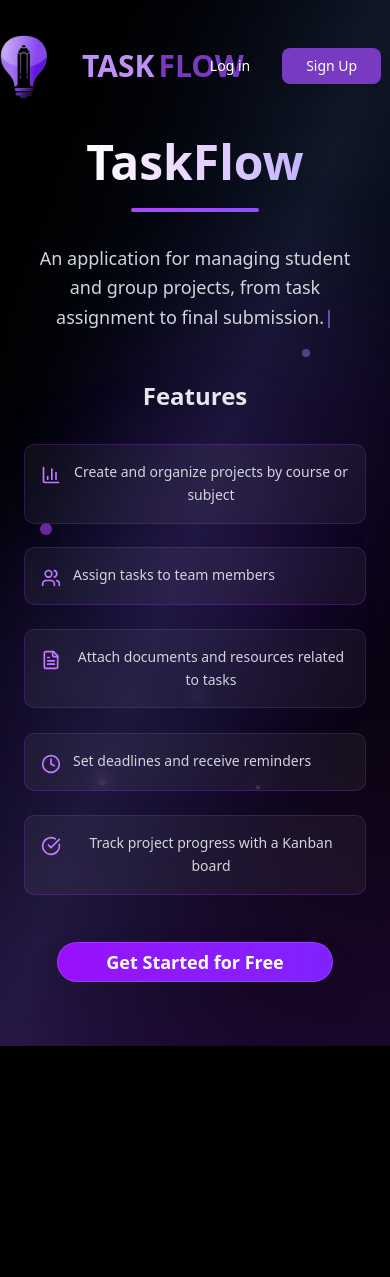
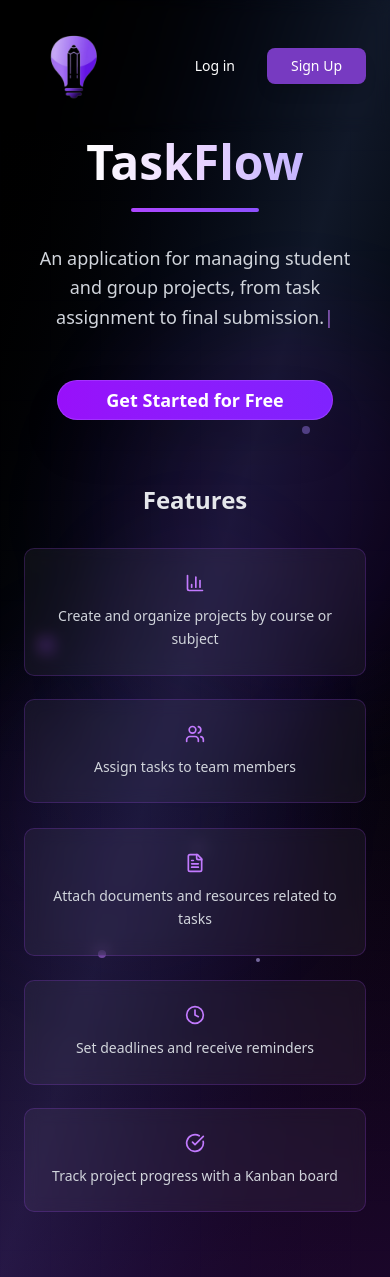
Before and after one commit to Akiii-lab/KanbanProject, a Next.js app: page / in a window 390 px wide. Before the commit the page ends 1046 px from the top, so only its background shows below. Built offline with nearby package versions, Linux system fonts and the light colour scheme.

Commit message:
feat: update hero section, and logo for responsive mode

```diff
--- a/src/components/HeroComponent/hero.tsx
+++ b/src/components/HeroComponent/hero.tsx
@@ -100,32 +100,7 @@ export const HeroComponent = () => {
                     </p>
                 </div>
 
-                {/* Features Section */}
-                <div className="mb-12 max-w-4xl">
-                    <h2 className="text-2xl md:text-3xl font-semibold mb-8 text-gray-200">
-                        Features
-                    </h2>
-                    <div className="grid grid-cols-1 md:grid-cols-2 lg:grid-cols-3 gap-6">
-                        {features.map((feature, index) => (
-                            <div
-                                key={index}
-                                className="flex items-start space-x-3 p-4 rounded-lg bg-white/5 backdrop-blur-sm border border-purple-500/20 hover:border-purple-400/40 transition-all duration-300 hover:bg-white/10 group"
-                                style={{
-                                    animationDelay: `${index * 0.1}s`
-                                }}
-                            >
-                                <div className="text-purple-400 mt-1">
-                                    {feature.icon}
-                                </div>
-                                <p className="text-gray-300 text-sm leading-relaxed">
-                                    {feature.text}
-                                </p>
-                            </div>
-                        ))}
-                    </div>
-                </div>
-
-                {/* CTA Button */}
+                {/* CTA Button - moved here after subtitle */}
                 <div className="mb-16">
                     <Link href="/register">
                         <Button
@@ -135,6 +110,56 @@ export const HeroComponent = () => {
                             Get Started for Free
                         </Button>
                     </Link>
+                </div>
+
+                {/* Features Section */}
+                <div className="mb-16 max-w-6xl w-full">
+                    <h2 className="text-2xl md:text-3xl font-semibold mb-8 text-gray-200">
+                        Features
+                    </h2>
+                    <div className="grid grid-cols-1 md:grid-cols-3 gap-6">
+                        {/* First row - 3 columns */}
+                        {features.map((feature, index) => (
+                            index < 3 && (
+                            <div
+                                key={index}
+                                className="flex flex-col items-center text-center space-y-3 p-6 rounded-lg bg-white/5 backdrop-blur-sm border border-purple-500/20 hover:border-purple-400/40 transition-all duration-300 hover:bg-white/10"
+                                style={{
+                                    animationDelay: `${index * 0.1}s`
+                                }}
+                            >
+                                <div className="text-purple-400">
+                                    {feature.icon}
+                                </div>
+                                <p className="text-gray-300 text-sm leading-relaxed max-w-xs">
+                                    {feature.text}
+                                </p>
+                            </div>
+                            )
+                        ))}
+                    </div>
+
+                    {/* Second row - 2 columns centered */}
+                    <div className="grid grid-cols-1 md:grid-cols-2 gap-6 mt-6 max-w-2xl mx-auto">
+                        {features.map((feature, index) => (
+                            index >= 3 && (
+                            <div
+                                key={index}
+                                className="flex flex-col items-center text-center space-y-3 p-6 rounded-lg bg-white/5 backdrop-blur-sm border border-purple-500/20 hover:border-purple-400/40 transition-all duration-300 hover:bg-white/10"
+                                style={{
+                                    animationDelay: `${index * 0.1}s`
+                                }}
+                            >
+                                <div className="text-purple-400">
+                                    {feature.icon}
+                                </div>
+                                <p className="text-gray-300 text-sm leading-relaxed max-w-xs">
+                                    {feature.text}
+                                </p>
+                            </div>
+                            )
+                        ))}
+                    </div>
                 </div>
             </div>
 
--- a/src/components/logo.tsx
+++ b/src/components/logo.tsx
@@ -5,7 +5,7 @@ export const LogoIcon = () => {
     return (
         <div className="flex flex-row justify-center items-center gap-2">
             <Image src="/logo.png" alt="Logo" width={100} height={100} />
-            <div className="flex flex-row gap-1">
+            <div className="hidden md:flex flex-row gap-1">
                 <Label className="font-extrabold text-3xl text-[color:var(--c-violet)]">TASK</Label>
                 <Label className="font-bold text-3xl text-[color:var(--c-purple)]">FLOW</Label>
             </div>
```
